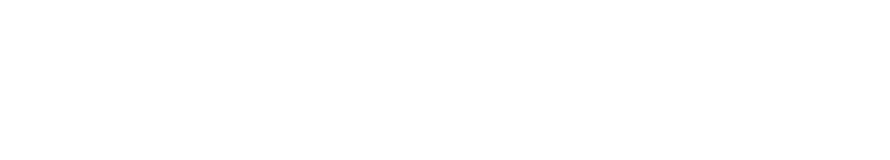
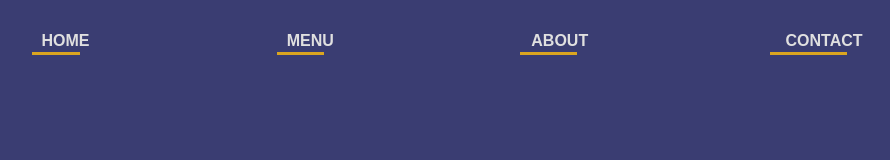
Before and after one commit to MahmoudBakr23/Restaurant, a website built with webpack: page dist/index.html in a window 1280 px wide. Shown: the whole page, without its empty margins (188-1078 px from the left). Built offline with nearby package versions, Linux system fonts and the light colour scheme.

Commit message:
create home page js file

```diff
--- /dev/null
+++ b/src/home.js
@@ -0,0 +1,28 @@
+const mainDiv = document.getElementById('content')
+const home_page = document.createElement('div')
+home_page.classList = "home_page blank"
+
+export function navigation() {
+    const navList = document.createElement('ul')
+    navList.innerHTML = `
+        <li id="home"><a href="#home">Home</a></li>
+        <li id="menu"><a href="menu">Menu</a></li>
+        <li id="about"><a href="about">About</a></li>
+        <li id="contact"><a href="contact">Contact</a></li>
+    `
+    mainDiv.appendChild(navList)
+}
+
+export function homePage() {
+    const header = document.createElement('h1')
+    header.innerHTML = `<small>welcome</small> To Our Restaurant!`
+    home_page.appendChild(header)
+    mainDiv.appendChild(home_page)
+}
+
+export function homeEventListeners() {
+    const homeBtn = document.getElementById('home')
+    homeBtn.addEventListener('click', () => {
+        home_page.classList.remove('blank')
+    })
+}
--- a/src/index.js
+++ b/src/index.js
@@ -1 +1,6 @@
 console.log('Let us GO!');
+import * as home from './home.js';
+
+home.navigation()
+home.homePage()
+home.homeEventListeners()
--- /dev/null
+++ b/styles/style.css
@@ -0,0 +1,70 @@
+* {
+    box-sizing: border-box;
+    margin: 0;
+    padding: 0;
+}
+
+html,
+body {
+    background-color: #3a3d72;
+    color: #e0e0e0
+}
+
+#content {
+    text-align: center;
+    margin: 0 auto;
+    padding: 2rem;
+    color: #333;
+    font-family: sans-serif;
+}
+
+.home_page {
+    transition: 2s;
+}
+
+ul {
+    list-style: none;
+    display: flex;
+    justify-content: space-evenly;
+}
+
+li {
+    text-transform: uppercase;
+}
+
+small {
+    color: #e0e0e0;
+    font-weight: 100;
+}
+
+h1 {
+    margin: 5rem 0;
+    color: goldenrod;
+}
+
+a {
+    text-decoration: none;
+    color: #e0e0e0;
+    font-weight: 600;
+    position: relative;
+}
+
+a::before {
+    content: '';
+    width: 100%;
+    height: 3px;
+    position: absolute;
+    background-color: goldenrod;
+    top: 20px;
+    left: -20%;
+    transition: 0.5s;
+    overflow: hidden;
+}
+
+a:hover::before {
+    left: 0;
+}
+
+.blank {
+    display: none;
+}
```
Also changed, not shown: dist/index.html, dist/main.js, 1 other file.
